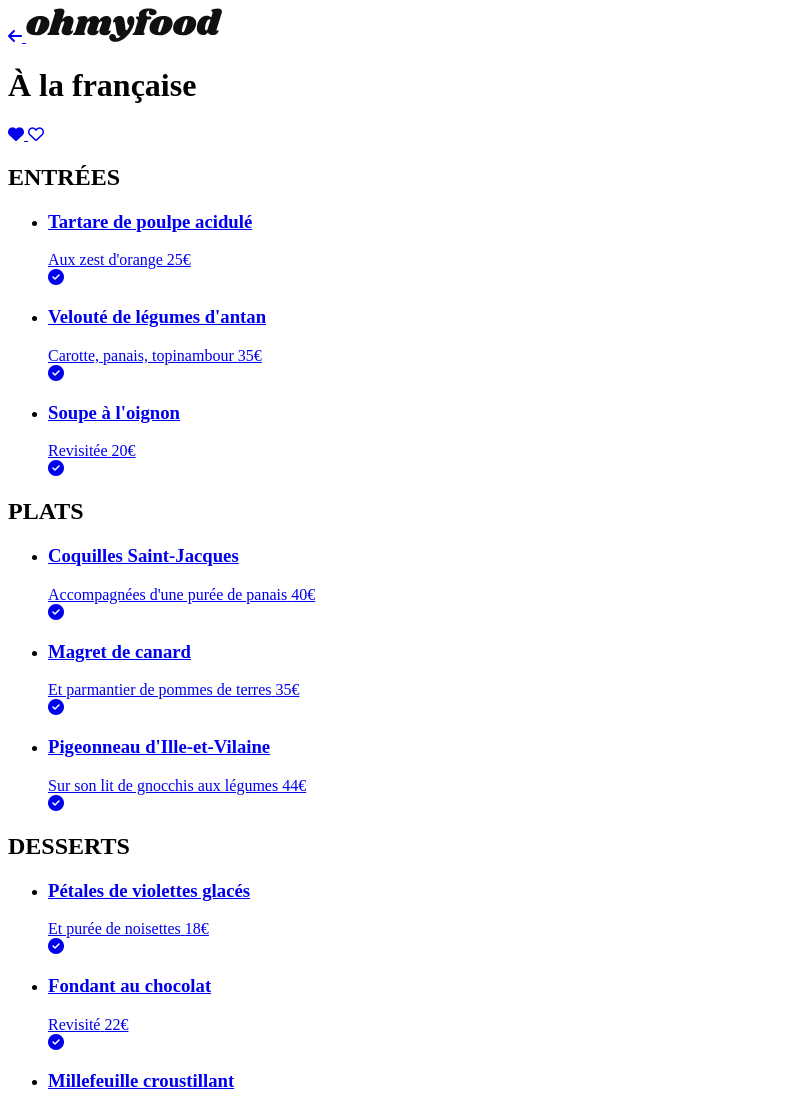
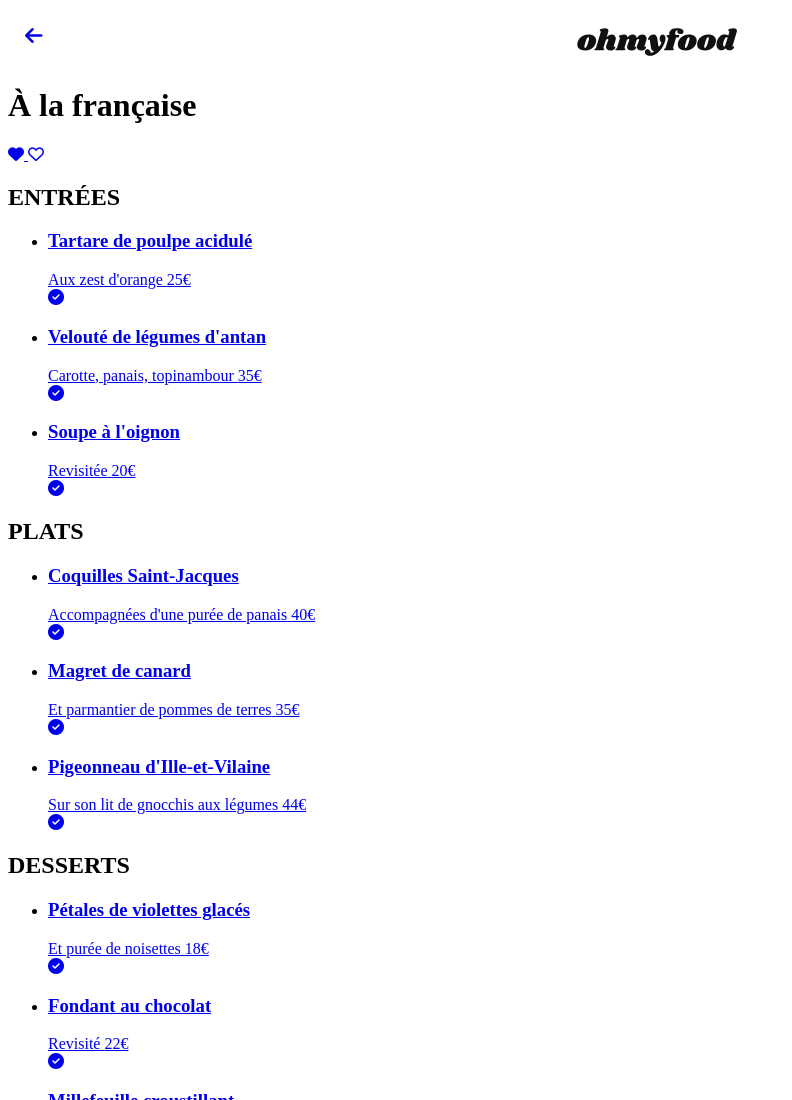
Before and after one commit to jeromehauretouzet/JeromeHaureTouzet_4_03022025, a website: page restaurant-aLaFrancaise.html in a window 1280 px wide. Shown: the top 1100 px of the page, without its empty margins (0-792 px from the left). Drawn offline with Linux system fonts and the light colour scheme; a web font is replaced by a local one.

Commit message:
ADD header, variables et mixins

```diff
--- a/sass/abstracts/mixins.scss
+++ b/sass/abstracts/mixins.scss
@@ -0,0 +1,4 @@
+@mixin flex-vertical-center {
+  display: flex;
+  align-items: center;
+}
--- a/sass/abstracts/variables.scss
+++ b/sass/abstracts/variables.scss
@@ -0,0 +1,7 @@
+/* HEADER */
+
+/* logo */
+$logo-width: 160px;
+
+/* icône flèche retour en arrière */
+$back-icon-size: 20px;
--- a/sass/layout/header.scss
+++ b/sass/layout/header.scss
@@ -0,0 +1,19 @@
+/* ===== header ===== */
+
+header {
+  @include flex-vertical-center;
+  padding-left: 17px;
+
+  /* logo */
+  img {
+    margin: 0 auto;
+    width: $logo-width;
+    padding-top: 20px;
+    padding-bottom: 10px;
+  }
+
+  /* lien retour */
+  i {
+    font-size: $back-icon-size;
+  }
+}
```
Also changed, not shown: css/style.css, 1 other file.
